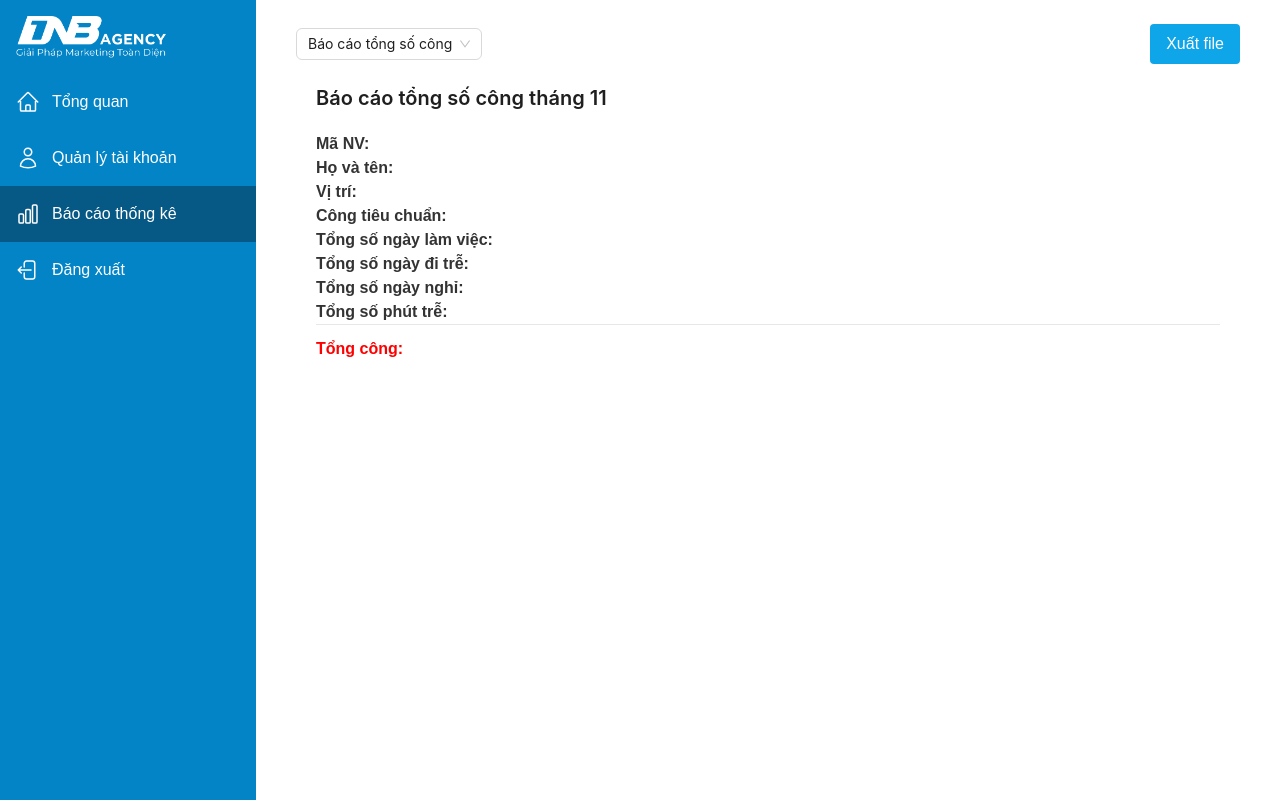
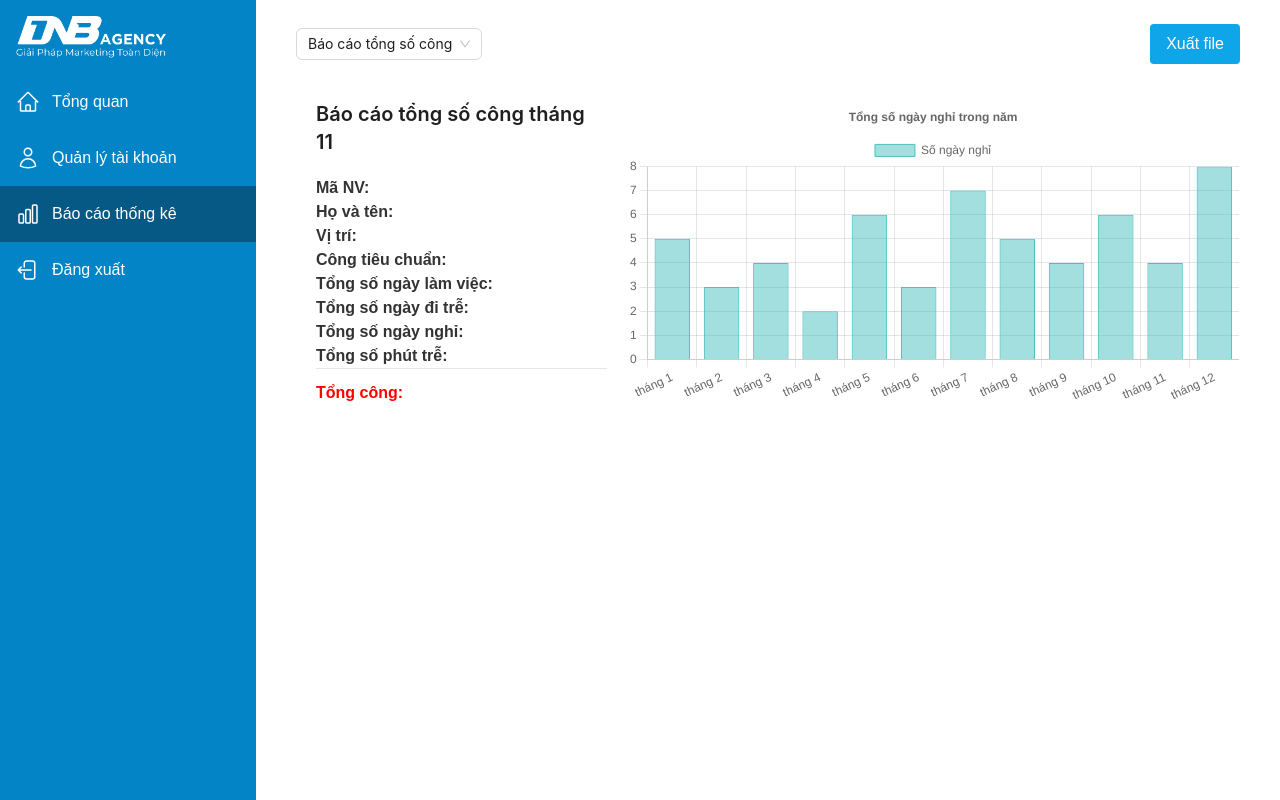
Before and after one commit to sinhnguyen777/time-tracking-web, a Next.js app: page /report in a window 1280 px wide. Built offline with nearby package versions, Linux system fonts and the light colour scheme; no server answers; sample sign-in values are in the browser's storage.

Commit message:
fix: update time

```diff
--- a/src/components/report/total-work-report.tsx
+++ b/src/components/report/total-work-report.tsx
@@ -1,5 +1,3 @@
-import { Typography } from "antd";
-import dayjs from "dayjs";
 import React from "react";
 
 interface TotalWorkReportProps {
@@ -9,11 +7,6 @@ interface TotalWorkReportProps {
 const TotalWorkReport: React.FC<TotalWorkReportProps> = ({ data }) => {
   return (
     <>
-      <div style={{ margin: "20px" }}>
-        <Typography.Title level={4}>
-          Báo cáo tổng số công tháng {dayjs().month() + 1}
-        </Typography.Title>
-      </div>
       <div style={{ margin: "20px", fontSize: "16px", lineHeight: "24px" }}>
         <p>
           <strong>Mã NV:</strong> {data.user_code}
--- a/src/pages/report/index.tsx
+++ b/src/pages/report/index.tsx
@@ -10,6 +10,8 @@ import dayjs from "dayjs";
 import { utils, writeFile } from "xlsx";
 import AbsentReportTable from "@/components/report/absent-report-table";
 import { map } from "lodash";
+import BarChart from "@/components/chart";
+import { Typography } from "antd";
 
 const ReportPage: React.FC = () => {
   const [selectedReport, setSelectedReport] = useState("totalWork");
@@ -148,15 +150,33 @@ const ReportPage: React.FC = () => {
         onReportChange={setSelectedReport}
         onExport={handleExportToExcel}
       />
+      <div
+        style={{
+          display: "flex",
+          justifyContent: "space-between",
+          alignItems: "center",
+          marginBottom: "20px"
+        }}
+      >
+        <div>
+          {selectedReport === "totalWork" && (
+            <div style={{ margin: "20px" }}>
+              <Typography.Title level={4}>
+                Báo cáo tổng số công tháng {dayjs().month() + 1}
+              </Typography.Title>
+            </div>
+          )}
+          {selectedReport === "totalWork" && (
+            <TotalWorkReport data={dataReport} />
+          )}
+        </div>
+
+        <div style={{ width: "65%" }}>
+          <BarChart />
+        </div>
+      </div>
       {selectedReport === "late" && <LateReportTable data={lateData} />}
       {selectedReport === "absent" && <AbsentReportTable data={absentData} />}
-      {/* {selectedReport === "attendance" && (
-        <AttendanceDetailTable data={attendanceDetailData} />
-      )} */}
-      {selectedReport === "totalWork" && <TotalWorkReport data={dataReport} />}
-      <br />
-      <br />
-      <br />
     </Layout>
   );
 };
```
